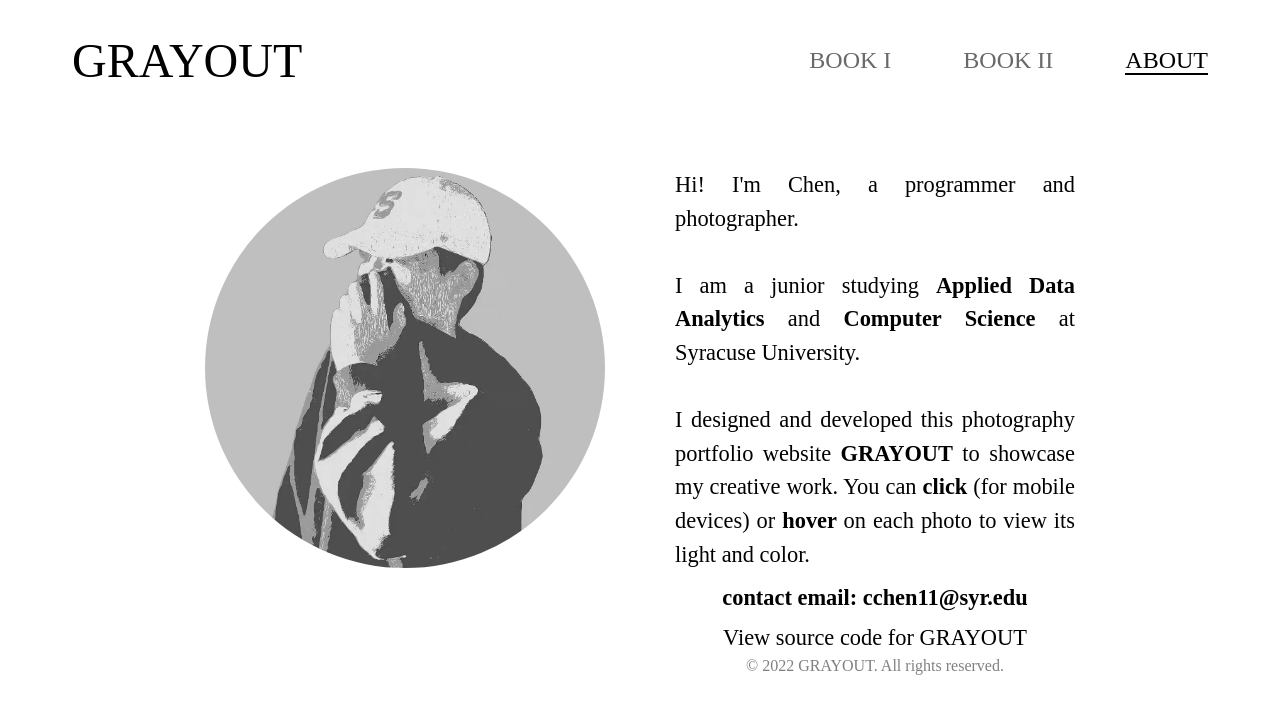
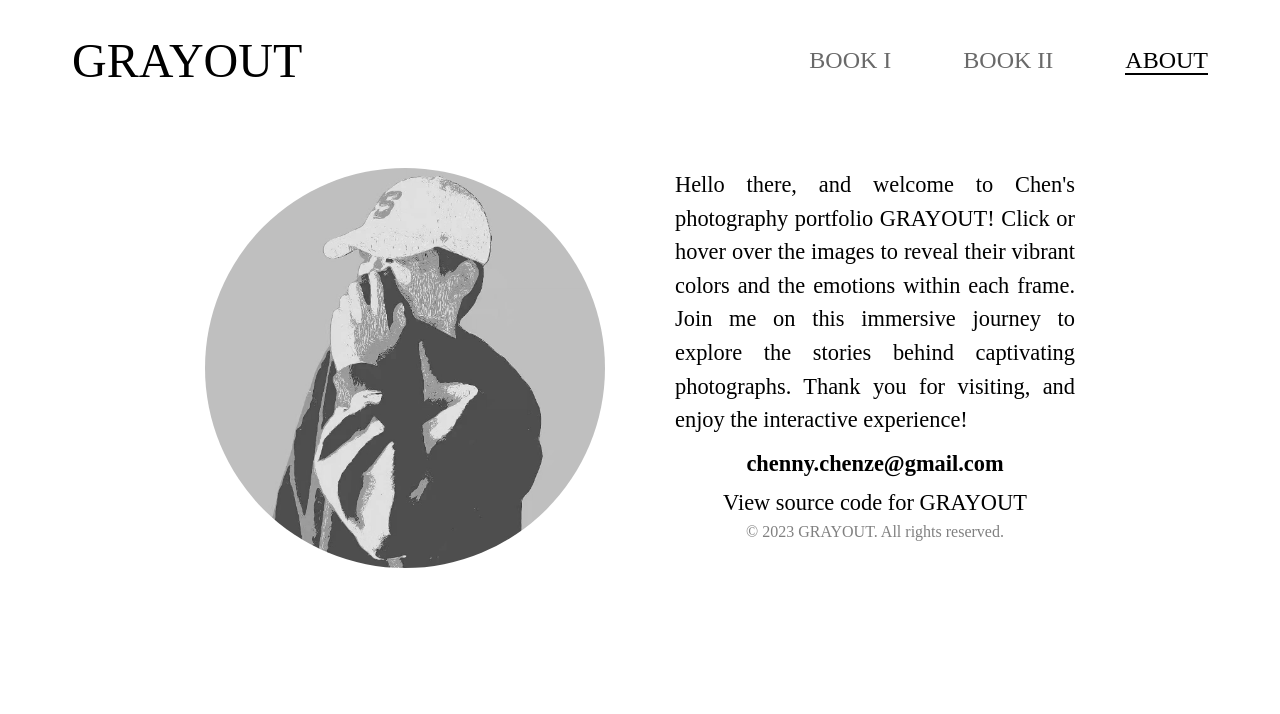
Before and after one commit to chennychenze/photography-portfolio, a React (Create React App) app: page /about in a window 1280 px wide. Shown: the top 714 px of the page. Built offline with nearby package versions, Linux system fonts and the light colour scheme; a web font is replaced by a local one.

Commit message:
initial commit

```diff
--- a/public/index.html
+++ b/public/index.html
@@ -7,7 +7,7 @@
     <meta name="theme-color" content="#000000" />
     <meta
       name="description"
-      content="Web site created using create-react-app"
+      content="Photography portfolio website created using create-react-app"
     />
     <link rel="apple-touch-icon" href="%PUBLIC_URL%/logo192.png" />
     <!--
--- a/src/components/About/index.js
+++ b/src/components/About/index.js
@@ -18,22 +18,16 @@ const About = () => {
       </ImgWarp>
       <TextWrap>
         <InnerTextWrap>
-          <p>Hi! I'm Chen, a programmer and photographer.</p>
-          <br></br>
           <p>
-            I am a junior studying <strong>Applied Data Analytics</strong> and{" "}
-            <strong>Computer Science</strong> at Syracuse University.
-          </p>
-          <br></br>
-          <p>
-            I designed and developed this photography portfolio website{" "}
-            <strong>GRAYOUT</strong> to showcase my creative work. You can{" "}
-            <strong>click </strong> (for mobile devices) or{" "}
-            <strong>hover </strong> on each photo to view its light and color.
+            Hello there, and welcome to Chen's photography portfolio GRAYOUT!
+            Click or hover over the images to reveal their vibrant colors and
+            the emotions within each frame. Join me on this immersive journey to
+            explore the stories behind captivating photographs. Thank you for
+            visiting, and enjoy the interactive experience!
           </p>
           <CenterMobile>
             <p>
-              <strong>contact email: cchen11@syr.edu</strong>
+              <strong>chenny.chenze@gmail.com</strong>
             </p>
           </CenterMobile>
         </InnerTextWrap>
@@ -52,7 +46,7 @@ const About = () => {
                 color: "#808080",
               }}
             >
-              &copy; 2022 GRAYOUT. All rights reserved.
+              &copy; 2023 GRAYOUT. All rights reserved.
             </p>
           </div>
         </BtnContainer>
```
Also changed, not shown: public/manifest.json, 1 other file (tests, documents, lock files or other folders).
